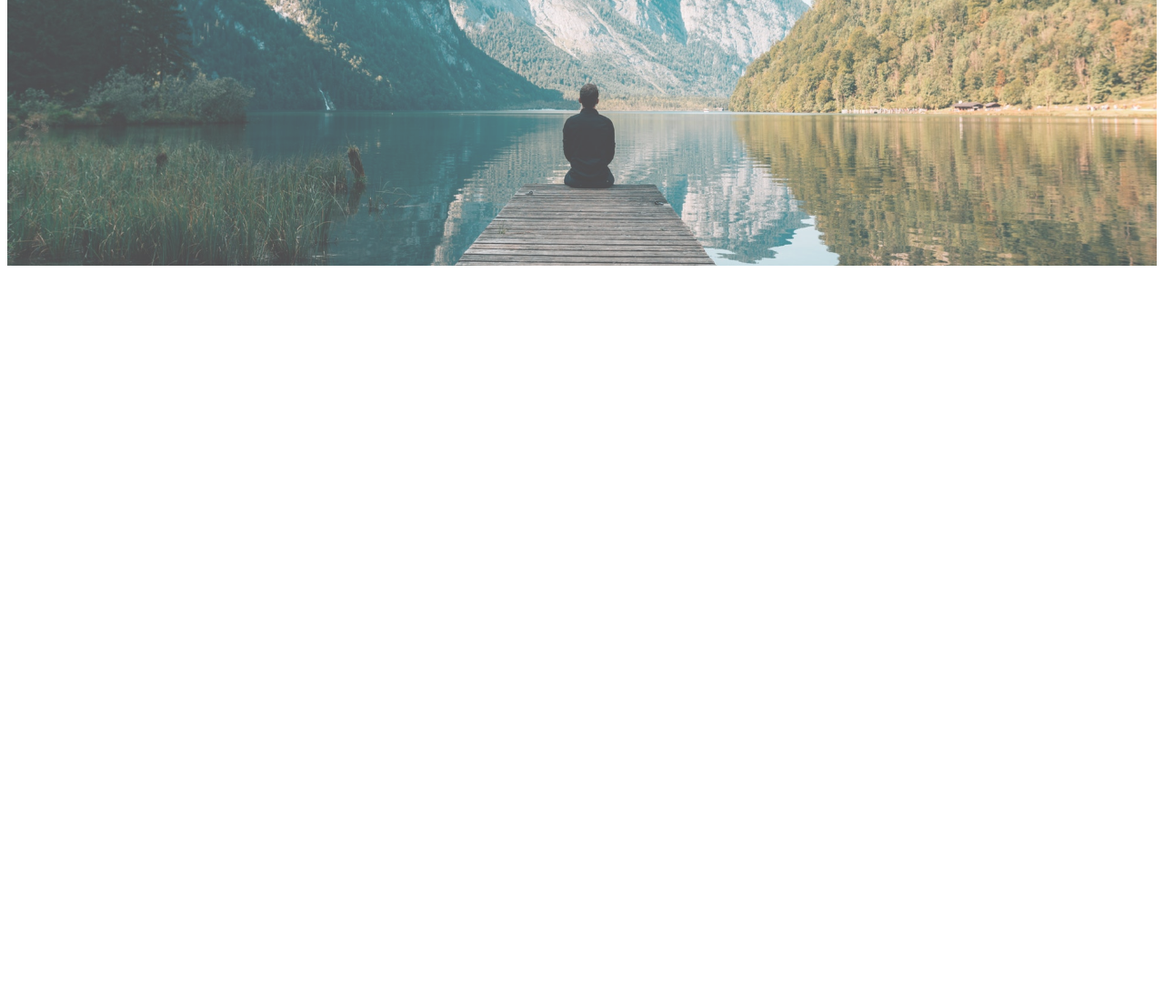
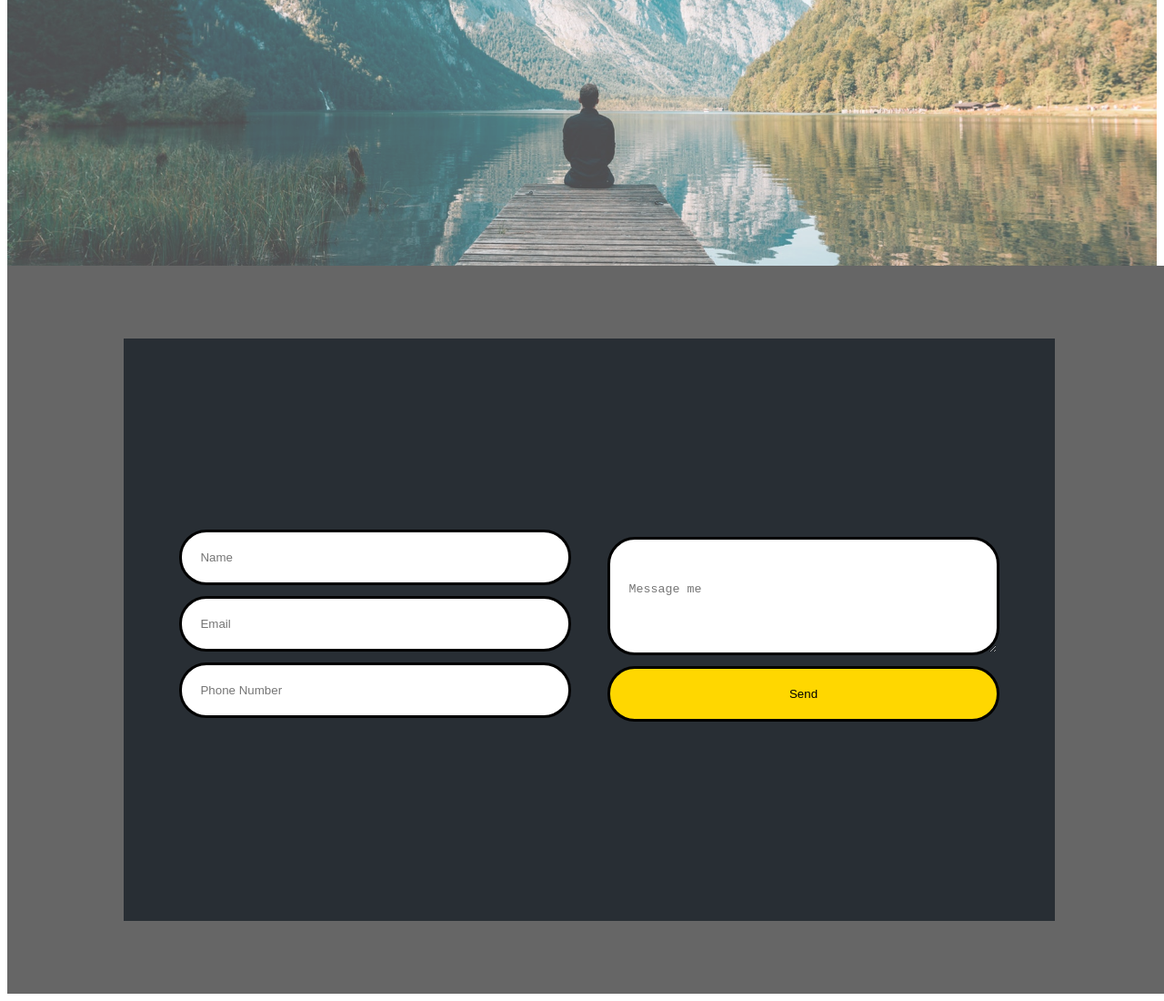
Before and after one commit to Gitarrra92/travel-website, a plain HTML site: page index.html in a window 1280 px wide. Shown: the part 1993-3093 px from the top of the page at 91% size. Before the commit the page ends 2293 px from the top, so only its background shows below. Drawn offline with Linux system fonts and the light colour scheme.

Commit message:
basic form added

```diff
--- a/index.html
+++ b/index.html
@@ -26,6 +26,23 @@
     <p>Lorem ipsum dolor sit, amet consectetur adipisicing elit. Ipsum officia, modi similique ad voluptas dolorum officiis possimus inventore expedita optio voluptatum aliquam architecto dolor rem cum voluptate enim ipsa necessitatibus?</p>
 </div>
 <div class="bckg-img2 bckg-img"></div>
+
+<div class="form-wrapper">
+  <div class="form">
+    <div class="title">
+    </div>
+      <div class="inputs">
+        <input class="input" type="text" placeholder="Name">
+        <input class="input" type="text" placeholder="Email">
+        <input class="input" type="text" placeholder="Phone Number">
+      </div>
+      <div class="msg">
+        <textarea class="input-txt" placeholder="Message me"></textarea>
+        <button class="btn" type="submit">Send</button>
+      </div>
+  </div>
+</div>
+
 </main>
 <script src="script.js"></script>
 </body>
--- a/style.css
+++ b/style.css
@@ -61,3 +61,63 @@ body{
     background-size: cover;
     opacity: 0.7;
 }
+
+.form-wrapper {
+    width: 100vw;
+    height:100vh;
+    background-color: #666;
+    display: flex;
+    justify-content: center;
+    align-items: center;
+}
+
+.form {
+    width: 80%;
+    height: 80%;
+    background: #282e34;
+    display: flex;
+    justify-content: center;
+    align-items: center;
+    flex-direction: row;
+}
+
+.inputs, .msg {
+    display: flex;
+    flex-direction: column;
+    width: 42%;
+}
+
+.inputs {
+    margin-right: 4%;
+}
+
+.input, .btn, .input-txt {
+
+    border-radius: 30px;
+    outline: none;
+}
+.input {
+    padding: 20px;
+}
+
+.input-txt {
+    padding: 47px 20px;
+}
+
+.input, .input-txt {
+    margin-bottom: 12px;
+    border: 3px solid black;
+
+}
+
+.btn {
+    background: gold;
+    cursor: pointer;
+    padding: 20px;
+    border: 3px solid black;
+
+}
+.input:focus, .input-txt:focus, .btn:focus {
+    width: 80%;
+    border: 3px solid gold;
+}
```
